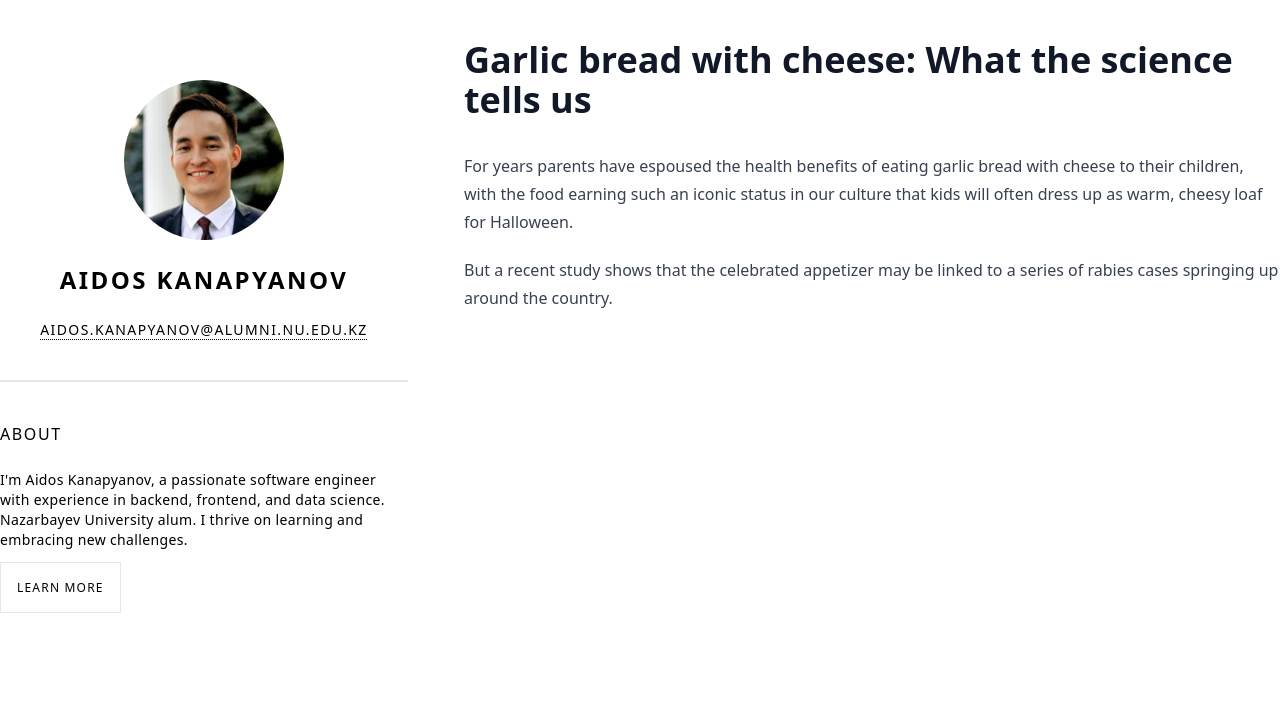
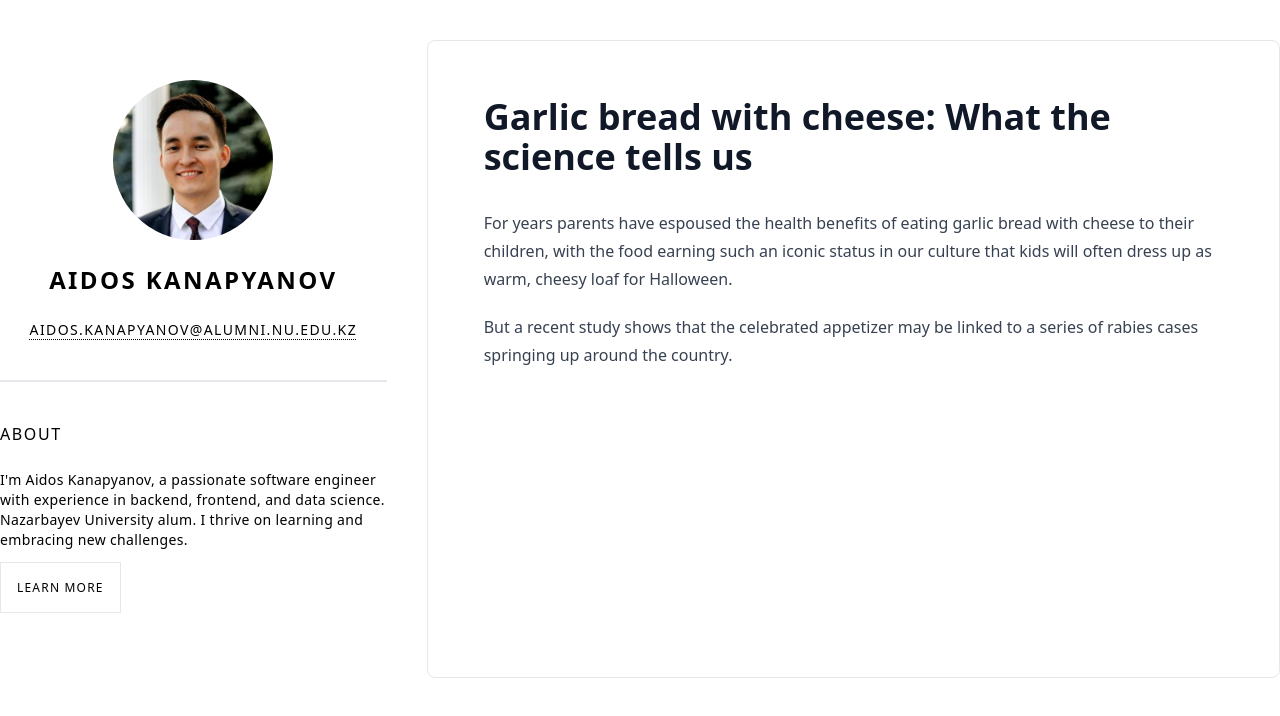
Before and after one commit to aidoskanapyanov/personal-website-nextra, a Next.js app: page / in a window 1280 px wide. Shown: the top 716 px of the page. Built offline with nearby package versions, Linux system fonts and the light colour scheme.

Commit message:
Restyle base layout

```diff
--- a/components/layouts/base-layout.tsx
+++ b/components/layouts/base-layout.tsx
@@ -8,11 +8,13 @@ type Props = {
 export default function BaseLayout({ children }: Props) {
   return (
     <div className="mt-10">
-      <div className="flex flex-col-reverse md:flex-row justify-center items-center md:items-start gap-4">
-        <div className="basis-1/3 md:mr-10">
+      <div className="grid md:grid-cols-3">
+        <div className="md:mr-10 col-span-1 order-2 md:order-1">
           <Sidebar />
         </div>
-        <div className="basis-2/3">{children}</div>
+        <div className="p-6 pb-14 md:p-14 col-span-2 order-1 md:order-2 border dark:border-none rounded-lg dark:bg-[#1c1c1d]">
+          {children}
+        </div>
       </div>
     </div>
   );
```
